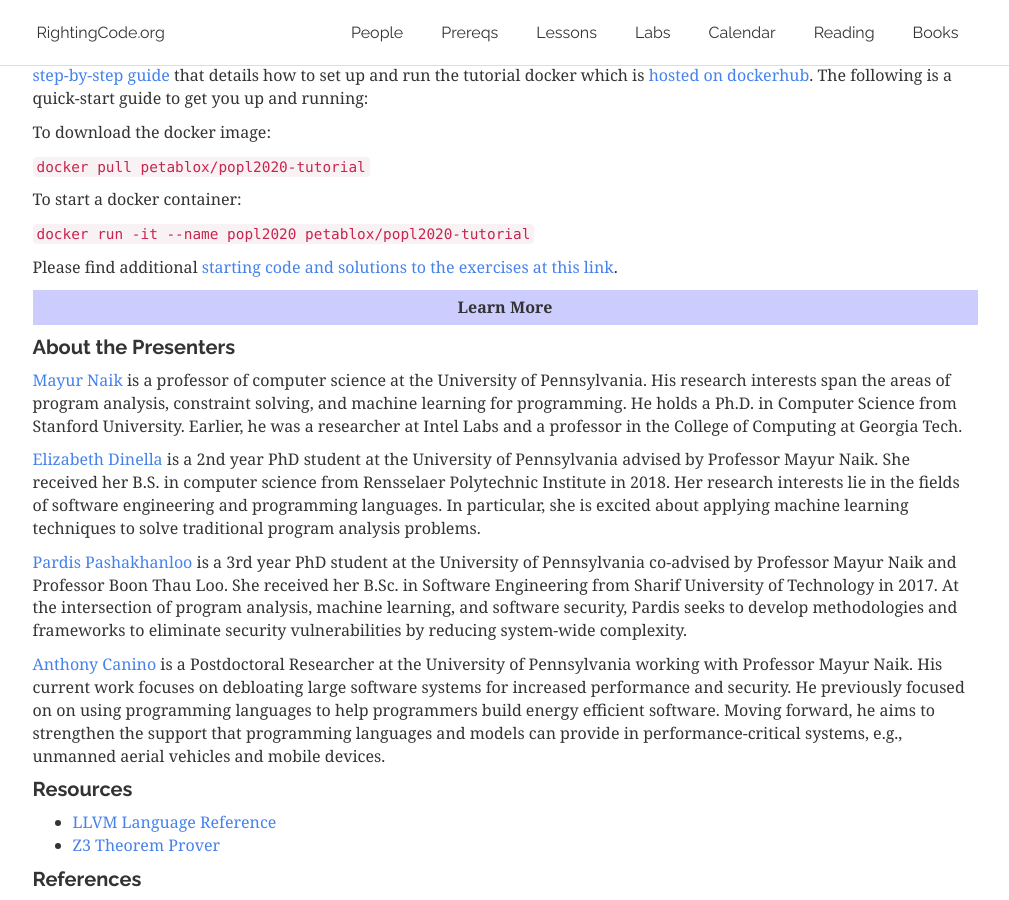
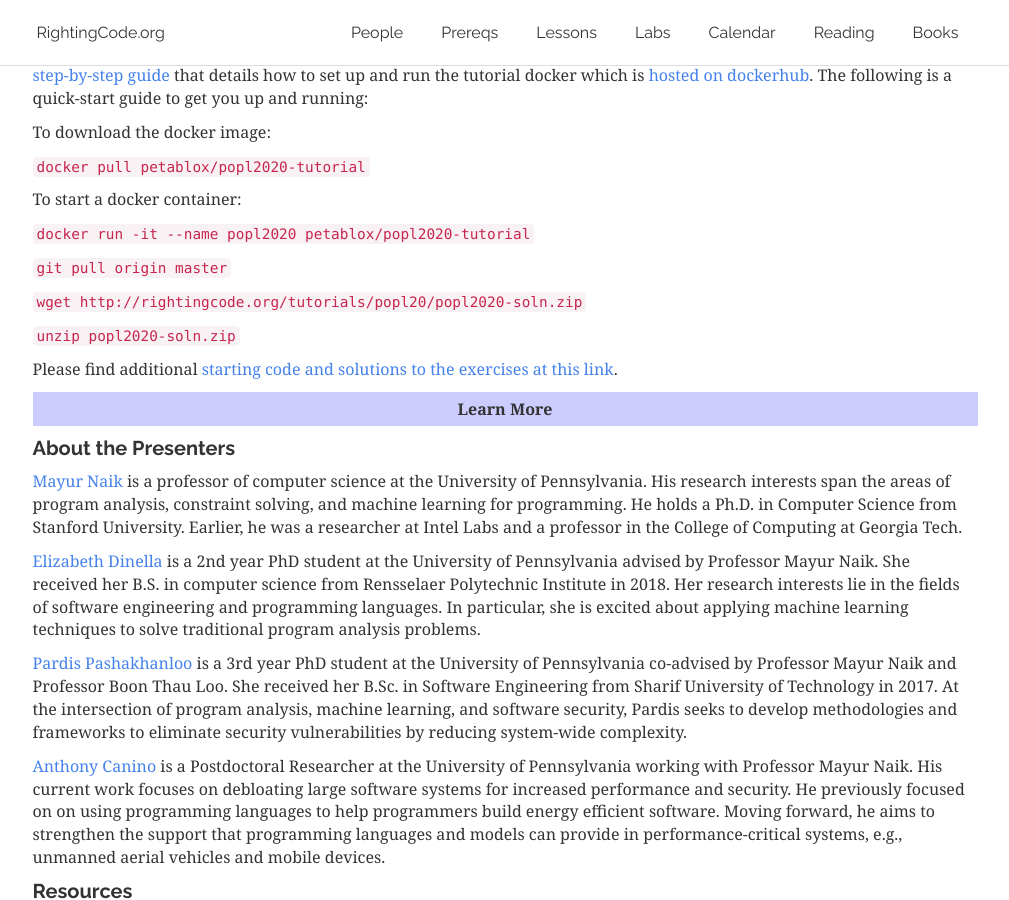
Before and after one commit to rightingcode/rightingcode.github.io, a Jekyll site: the page built from tutorials/popl20/index.html, in a window 1280 px wide and 900 px high, scrolled down 1187 px. Shown: the whole window, without its empty margins (135-1144 px from the left). Built offline with Jekyll 4.4.1, drawn with Linux system fonts in a browser that asks for light colours; nearby versions of some CDN libraries.

Commit message:
Step by step guide.

```diff
--- a/tutorials/popl20/index.html
+++ b/tutorials/popl20/index.html
@@ -118,6 +118,24 @@ docker run -it --name popl2020 petablox/popl2020-tutorial
 </code>
 
 <p>
+<code>
+git pull origin master
+</code>
+
+<p>
+<code>
+wget http://rightingcode.org/tutorials/popl20/popl2020-soln.zip
+</code>
+
+<p>
+<code>
+unzip popl2020-soln.zip
+</code>
+
+
+
+
+<p>
 Please find additional <a href="popl2020-soln.zip"/a>starting code and solutions to the exercises at this link</a>.
 <p>
 
```
